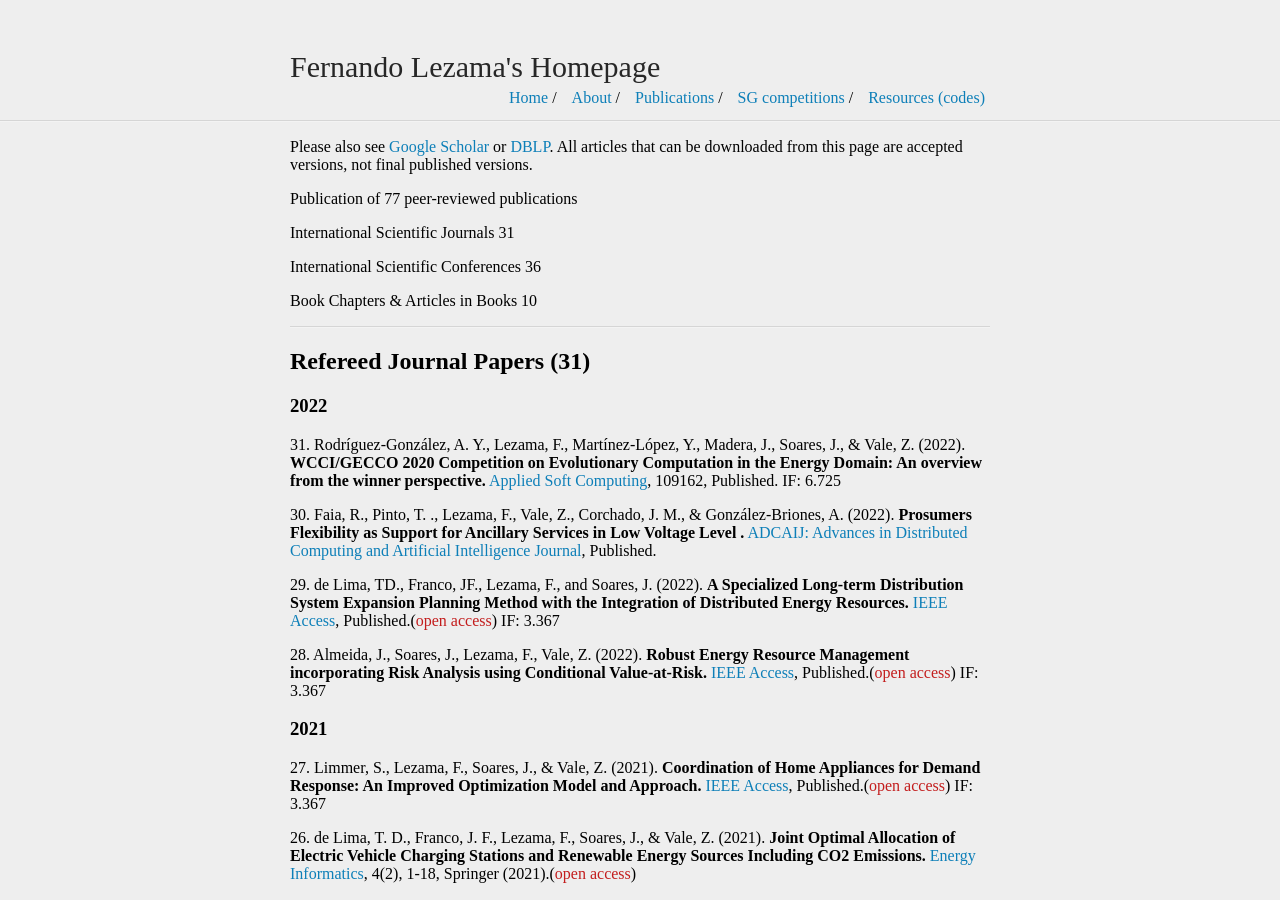
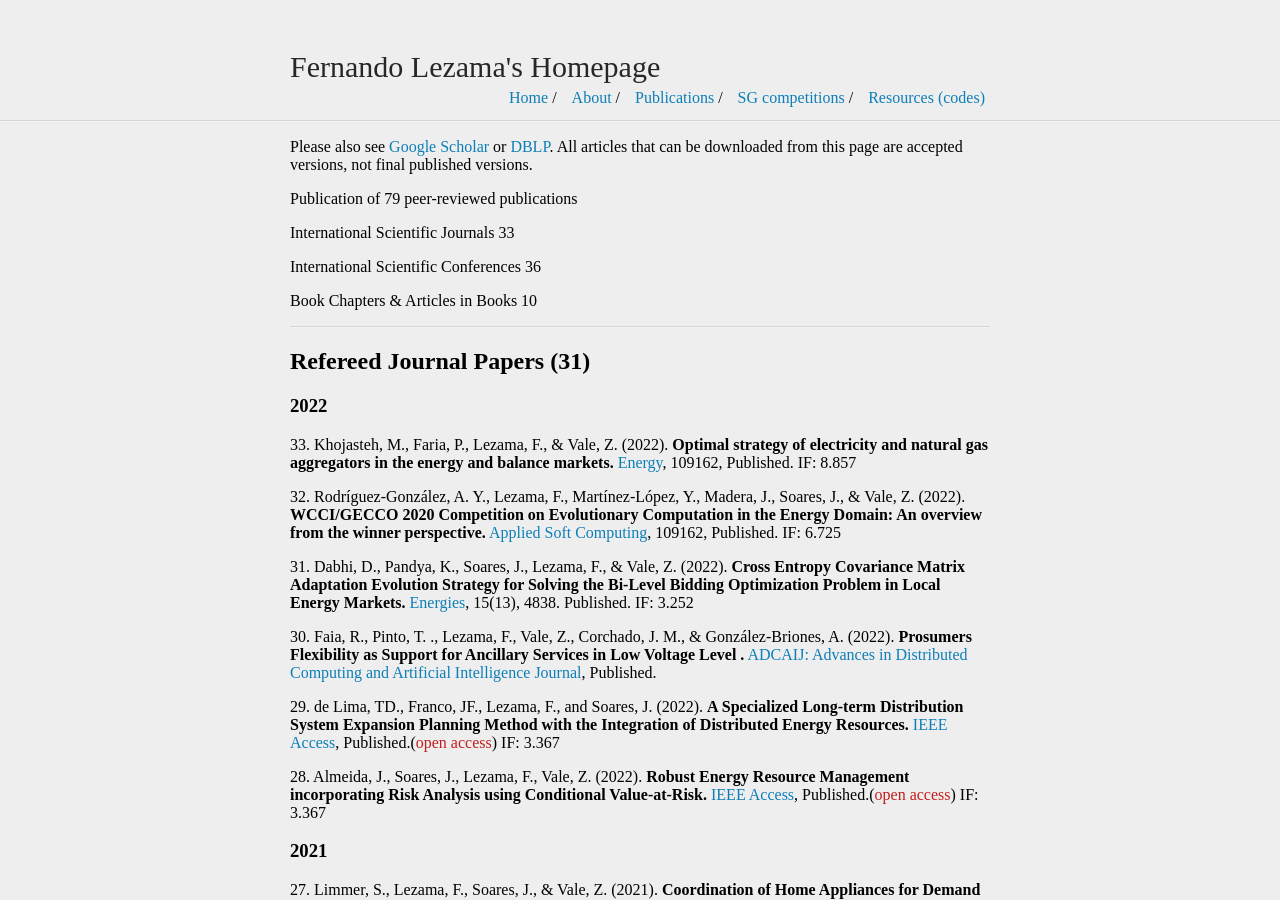
Before and after one commit to fernandolezama/fernandolezama.github.io, a Jekyll site: the page built from publication.md, in a window 1280 px wide and 900 px high. Built offline with Jekyll 4.4.1, drawn with Linux system fonts in a browser that asks for light colours.

Commit message:
Update publication.md

```diff
--- a/publication.md
+++ b/publication.md
@@ -5,9 +5,9 @@ title: Fernando Lezama's Homepage
 
 Please also see [Google Scholar](https://scholar.google.com/citations?user=LIpiLCoAAAAJ&hl=es) or [DBLP](https://dblp.uni-trier.de/pers/hd/l/Lezama:Fernando). All articles that can be downloaded from this page are accepted versions, not final published versions.
 
-Publication of 77 peer-reviewed publications
+Publication of 79 peer-reviewed publications
 
-International Scientific Journals	31
+International Scientific Journals	33
 
 International Scientific Conferences	36
 
@@ -18,7 +18,11 @@ Book Chapters & Articles in Books	10
 ## Refereed Journal Papers (31)
 
 ### 2022
-31\. Rodríguez-González, A. Y., Lezama, F., Martínez-López, Y., Madera, J., Soares, J., & Vale, Z. (2022). **WCCI/GECCO 2020 Competition on Evolutionary Computation in the Energy Domain: An overview from the winner perspective.** [Applied Soft Computing](https://www.sciencedirect.com/science/article/pii/S1568494622004148), 109162, Published. IF: 6.725
+33\. Khojasteh, M., Faria, P., Lezama, F., & Vale, Z. (2022). **Optimal strategy of electricity and natural gas aggregators in the energy and balance markets.** [Energy](https://www.sciencedirect.com/science/article/pii/S0360544222016565#sec2), 109162, Published. IF: 8.857
+
+32\. Rodríguez-González, A. Y., Lezama, F., Martínez-López, Y., Madera, J., Soares, J., & Vale, Z. (2022). **WCCI/GECCO 2020 Competition on Evolutionary Computation in the Energy Domain: An overview from the winner perspective.** [Applied Soft Computing](https://www.sciencedirect.com/science/article/pii/S1568494622004148), 109162, Published. IF: 6.725
+
+31\. Dabhi, D., Pandya, K., Soares, J., Lezama, F., & Vale, Z. (2022). **Cross Entropy Covariance Matrix Adaptation Evolution Strategy for Solving the Bi-Level Bidding Optimization Problem in Local Energy Markets.** [Energies](https://www.mdpi.com/1996-1073/15/13/4838), 15(13), 4838. Published. IF: 3.252
 
 30\. Faia, R., Pinto, T. ., Lezama, F., Vale, Z., Corchado, J. M., & González-Briones, A. (2022). **Prosumers Flexibility as Support for Ancillary Services in Low Voltage Level .** [ADCAIJ: Advances in Distributed Computing and Artificial Intelligence Journal]([https://revistas.usal.es/index.php/2255-2863/article/view/27896]), Published.
 
@@ -43,7 +47,6 @@ Elsevier (2021). IF: 3.588.[<span style="color:#1dc31d;">(Github-Repository)</sp
 22\. Faia, R., Soares, J., Pinto, T., Lezama, F., Vale, Z., and Corchado, J. M.: **Optimal Model for Local Energy Community Scheduling Considering Peer to Peer Electricity Transactions**, [IEEE Access](https://ieeexplore.ieee.org/xpl/RecentIssue.jsp?punumber=6287639), (9), pp. 12420 - 12430 . (2021). IF: 3.745. [(link)](https://ieeexplore.ieee.org/document/9319858) [(pdf)]()
 
 ### 2020
-
 21\. Lezama, F., Soares, J., Canizes, B., Vale, Z.: **Flexibility management model of home appliances to support DSO requests in smart grids**, [Sustainable Cities and Society](https://www.journals.elsevier.com/sustainable-cities-and-society), Elsevier (2020). IF: 5.268. [(link)](https://www.sciencedirect.com/science/article/pii/S2210670720300354). [<span style="color:#1dc31d;">(Github-Repository)</span>](https://github.com/fernandolezama/Flexibility-of-appliances-to-support-DSO-in-SG-SCS2019)
 
 20\. Lezama, F., Martínez-Herrera, Alberto F., Castañón, G., Del-Valle-Soto, C., Sarmiento, A. M., and Munoz de Cote, E.: **Solving routing and spectrum allocation problems in flexgrid optical networks using pre-computing strategies**, [Photonic Network Communications](https://link.springer.com/journal/11107), (), pp. . Springer (2020). IF: 1.75. [(link)](https://doi.org/10.1007/s11107-020-00918-4) [(pdf)]()
@@ -54,7 +57,6 @@ Elsevier (2021). IF: 3.588.[<span style="color:#1dc31d;">(Github-Repository)</sp
 
 
 ### 2019
-
 17\. Abrishambaf, O., Lezama, F., Faria, P., Vale, Z.: **Towards transactive energy systems: An analysis on current trends**, [Energy Strategy Reviews](https://www.journals.elsevier.com/energy-strategy-reviews), Elsevier (2019). IF: 3.89. [(link)](https://www.sciencedirect.com/science/article/pii/S2211467X19301105)(<span style="color:#C31D1D;">open access</span>)
 
 16\. Del-Valle-Soto, C., Mex-Perera, C., Aldaya, I., Lezama, F., Nolazco-Flores, J.A., Monroy, R.: **New Detection Paradigms to Improve Wireless Sensor Network Performance under Jamming Attacks**, [Sensors](https://www.mdpi.com/journal/sensors), MDPI (2019). IF: 2.475. [(link)](https://www.mdpi.com/1424-8220/19/11/2489)
@@ -68,7 +70,6 @@ Elsevier (2021). IF: 3.588.[<span style="color:#1dc31d;">(Github-Repository)</sp
 12\. Canizes, B., Soares, J., Lezama, F., Silva, C., Vale, Z., and Corchado, J. M.: **Optimal expansion planning considering storage investment and seasonal effect of demand and renewable generation**, [Renewable Energy](https://www.journals.elsevier.com/renewable-energy), Elsevier (2019). IF: 4.90. [(link)](https://www.sciencedirect.com/science/article/pii/S0960148119301508) [(pdf)](pdf/bc-RENE2019.pdf)
 
 ### 2018
-
 11\. Lezama, F., Soares, J., Hernandez-Leal, P., Kaisers, M., Pinto, T., and Vale, Z.: **Local Energy Markets: Paving the Path Towards Fully Transactive Energy Systems**, [IEEE Transaction on Power Systems](https://ieeexplore.ieee.org/xpl/RecentIssue.jsp?punumber=59), IEEE (2018). IF: 5.26. [(link)](https://ieeexplore.ieee.org/abstract/document/8411502) [(pdf)](pdf/flc-TPWRS2018.pdf) [(supplemental-website)](http://www.gecad.isep.ipp.pt/ies/public-data/ites) (<span style="color:#C31D1D;">open access</span>)
 
 10\. Lezama, F., Soares, J., Vale, Z., Rueda, J., Rivera, S., and Elrich, I.: **2017 IEEE competition on modern heuristic optimizers for smart grid operation: Testbeds and results**, [Swarm and Evolutionary Computation](https://www.journals.elsevier.com/swarm-and-evolutionary-computation), Elsevier (2018). IF: 3.81. [(link)](https://www.sciencedirect.com/science/article/pii/S2210650218300592) [(pdf)](pdf/flc-SWEVO2018.pdf) [(supplemental-website)](http://sites.ieee.org/psace-mho/2017-smart-grid-operation-problems-competition-panel/)
@@ -78,27 +79,22 @@ Elsevier (2021). IF: 3.588.[<span style="color:#1dc31d;">(Github-Repository)</sp
 8\. Soares, J., Pinto, T., Lezama, F., & Morais, H.: **Survey on Complex Optimization and Simulation for the New Power Systems Paradigm**, [Complexity](https://www.hindawi.com/journals/complexity/), Hindawi/Wiley (2018). IF: 2.59. [(link)](https://www.hindawi.com/journals/complexity/2018/2340628/) (<span style="color:#C31D1D;">open access</span>)
 
 ### 2017
-
 7\. Rodriguez-Gonzalez, A. Y., Lezama, F., Iglesias-Alvarez, C. A., Martínez-Trinidad, J. F., Carrasco-Ochoa, J. A., and Munoz de Cote, E.: **Closed Frequent Similar Pattern Mining: Reducing the Number of Frequent Similar Patterns without Information Loss**, [Expert Systems with Applications](https://www.journals.elsevier.com/expert-systems-with-applications), Elsevier (2017). IF: 3.76. [(link)](https://www.sciencedirect.com/science/article/pii/S0957417417308345) [(pdf)]()
 
 6\. Lezama, F., Palominos, J., Rodriguez-Gonzalez, A. Y., Farinelli, A., and Munoz de Cote, E.: **Agent-Based Microgrid Scheduling: An ICT Perspective**, [Mobile Networks and Applications](https://link.springer.com/journal/11036), Springer (2017). IF: 2.49. [(link)](https://link.springer.com/article/10.1007/s11036-017-0894-x) [(pdf)]()
 
 ### 2016
-
 5\. Lezama, F., Castañón, G., Sarmiento, A. M., and Martins, I. B.: **Differential evolution optimization applied to the Routing and spectrum allocation in flexgrid optical networks**, [Photonic Network Communications](https://link.springer.com/journal/11107), 31 (1), pp. 129-146. Springer (2016). IF: 1.21. [(link)](https://link.springer.com/article/10.1007/s11107-015-0558-3) [(pdf)]()
 
 ### 2014
-
 4\. Lezama, F., Castañón, G., Sarmiento, A. M., Callegati, F., Cerroni, W.: **Survivable virtual topology mapping in IP-over-WDM networks using differential evolution optimization**, [Photonic Network Communications](https://link.springer.com/journal/11107), 28(3), pp. 306-319. Springer (2014). IF: 0.79. [(link)](https://link.springer.com/article/10.1007/s11107-014-0455-1) [(pdf)]()
 
 3\. Callegati, F., Bonani, L., Lezama, F., Cerroni, W., Campi, A., Castanón, G.: **Trunk Reservation for Fair Utilization in Flexible Optical Networks**, [IEEE Communications Letters](https://ieeexplore.ieee.org/xpl/RecentIssue.jsp?punumber=4234). 18(5), pp. 889-892, IEEE (2014). IF: 1.27. [(link)](https://ieeexplore.ieee.org/abstract/document/6787150) [(pdf)]()
 
 ### 2013
-
 2\. Lezama, F., Castañón, G., Sarmiento, A. M.: **Routing and wavelength assignment in all optical networks using differential evolution optimization**, [Photonic Network Communications](https://link.springer.com/journal/11107). 26(2-3), pp. 103-119, Springer (2013). IF: 0.75. [(link)](https://link.springer.com/article/10.1007/s11107-013-0413-3) [pdf]()
 
 ### 2012
-
 1\. Lezama, F., Castañón, G., Sarmiento, A. M.: **Differential evolution optimization applied to the wavelength converters placement problem in all optical networks**, [Computer Networks](https://www.journals.elsevier.com/computer-networks), 56(9), pp. 2262-2275, Elsevier (2012). IF: 1.23. [(link)](https://www.sciencedirect.com/science/article/pii/S1389128612001181) [(pdf)]()
 
 ---
```
